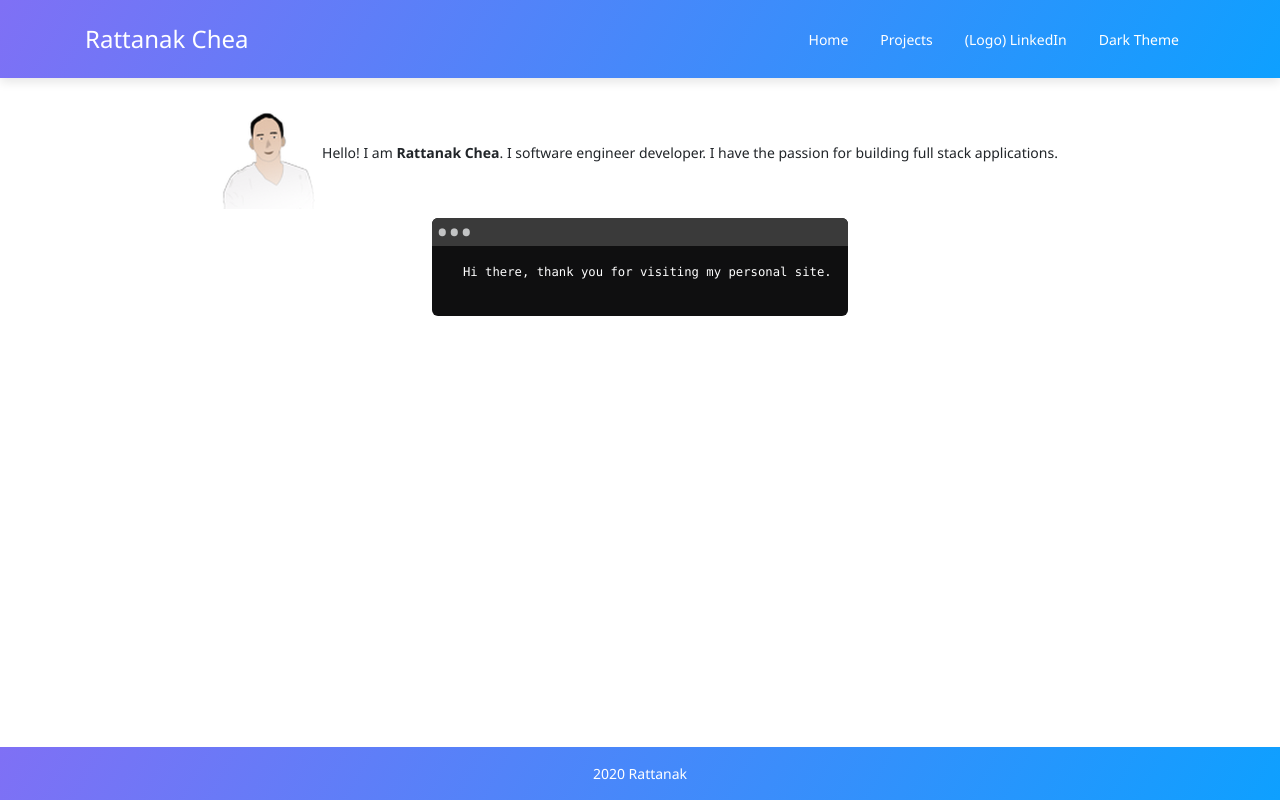
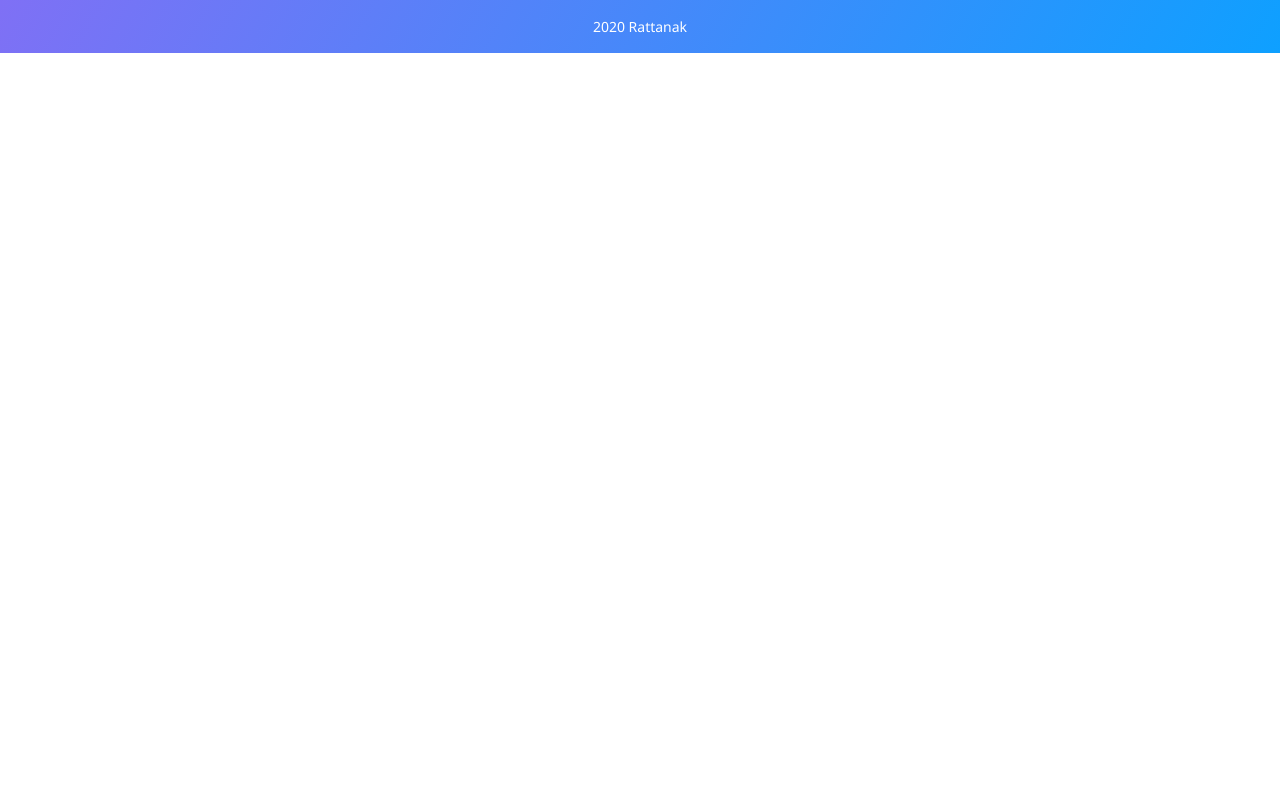
Before and after one commit to rattanakchea/rattanakchea.github.io, an Angular app: page / in a window 1280 px wide. Built offline with nearby package versions, Linux system fonts and the light colour scheme.

Commit message:
almost working

```diff
--- a/src/app/app.component.html
+++ b/src/app/app.component.html
@@ -1,12 +1,3 @@
 <app-loading-screen></app-loading-screen>
-<section class="wrapper d-flex flex-column justify-content-between">
-  <app-navigation></app-navigation>
 
-  <section class="container content d-flex flex-fill" role="main">
-    <router-outlet></router-outlet>
-  </section>
-
-  <footer class="gradient py-3 w-100 d-flex justify-content-center">
-    <span>2020 Rattanak</span>
-  </footer>
-</section>
+<router-outlet></router-outlet>
--- a/src/app/app.module.ts
+++ b/src/app/app.module.ts
@@ -28,6 +28,7 @@ import { FullscreenModule } from "./layouts/fullscreen/fullscreen.module";
     SharedModule,
     FullscreenModule
   ],
+  exports: [SharedModule],
   providers: [loadingInterceptorProviders],
   bootstrap: [AppComponent]
 })
--- a/src/app/layouts/default/default.component.html
+++ b/src/app/layouts/default/default.component.html
@@ -1 +1,12 @@
-<p>default works!</p>
+<!-- <app-loading-screen></app-loading-screen> -->
+<section class="wrapper d-flex flex-column justify-content-between">
+  <!-- <app-navigation></app-navigation> -->
+
+  <section class="container content d-flex flex-fill" role="main">
+    <!-- <router-outlet></router-outlet> -->
+  </section>
+
+  <footer class="gradient py-3 w-100 d-flex justify-content-center">
+    <span>2020 Rattanak</span>
+  </footer>
+</section>
--- a/src/app/layouts/default/default.module.ts
+++ b/src/app/layouts/default/default.module.ts
@@ -1,10 +1,12 @@
 import { NgModule } from "@angular/core";
 import { CommonModule } from "@angular/common";
-import { DefaultComponent } from './default.component';
+import { DefaultComponent } from "./default.component";
+import { SharedModule } from "src/app/shared/shared.module";
+import { RouterModule } from "@angular/router";
 
 // default layout for Portfolio site
 @NgModule({
   declarations: [DefaultComponent],
-  imports: [CommonModule]
+  imports: [CommonModule, RouterModule, SharedModule]
 })
 export class DefaultModule {}
```
Also changed, not shown: src/app/app-routing.module.ts (+12 -1 lines).
